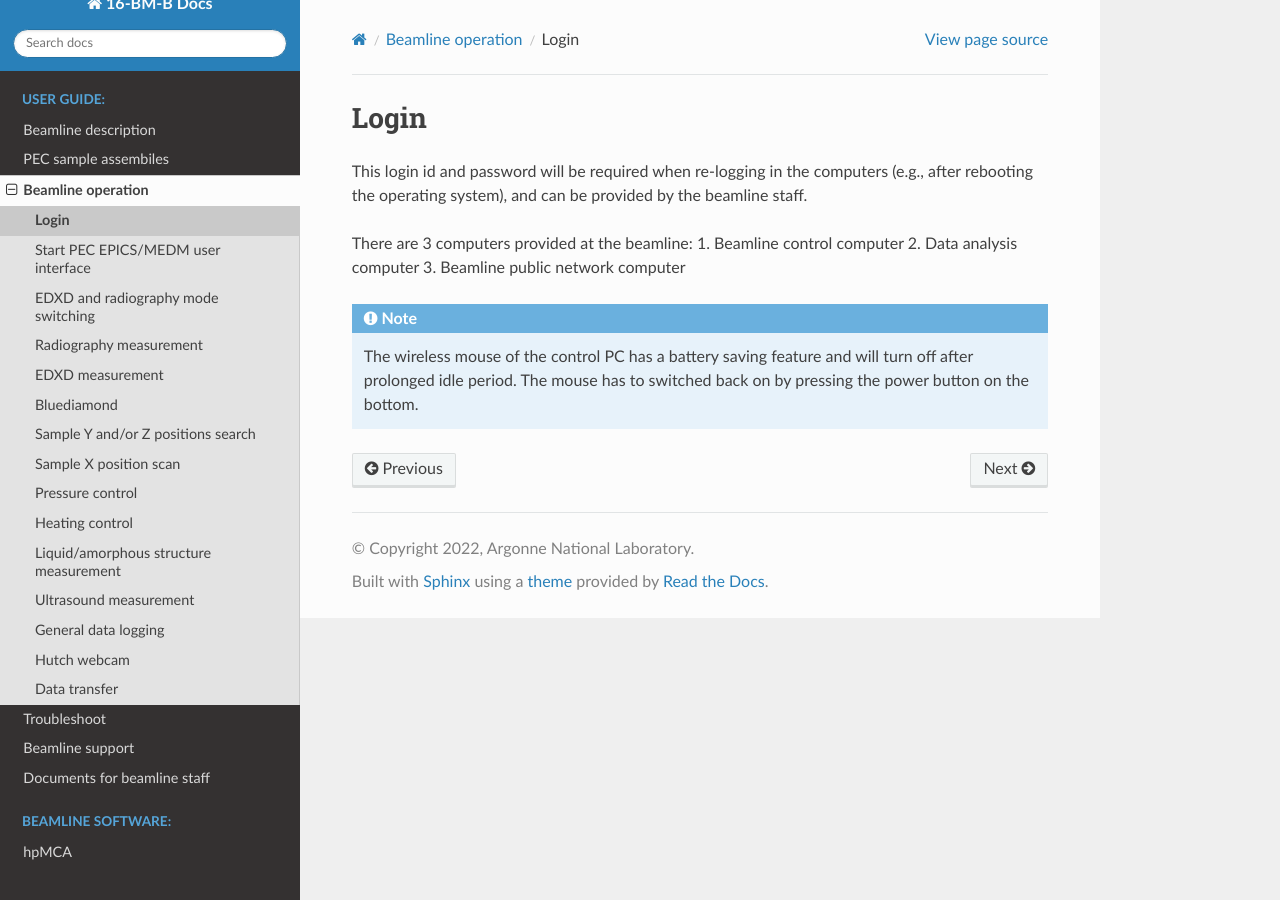
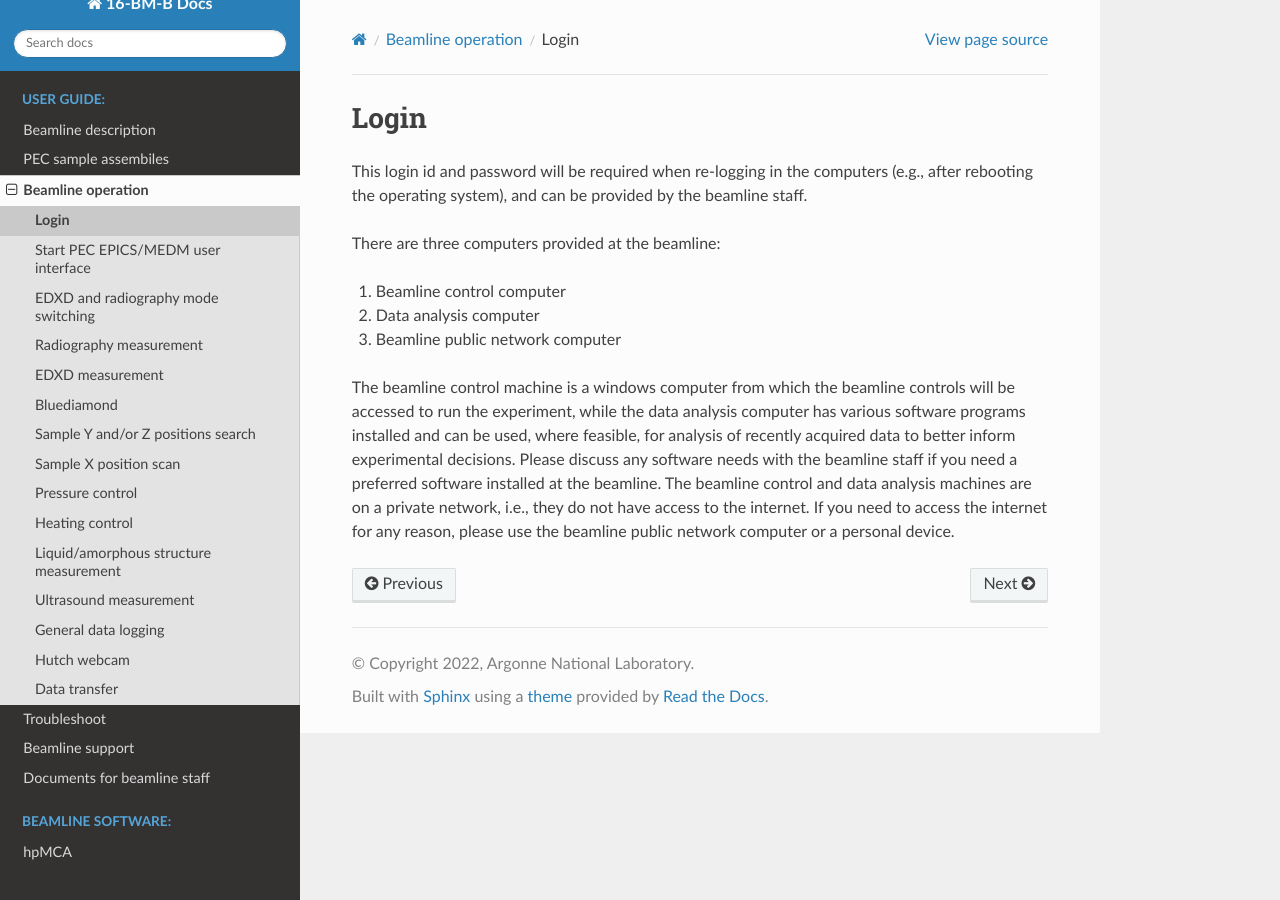
Before and after one commit to taeastmo/16BMB_manual, a Sphinx documentation site: the page built from docs/source/operations/item_001_login.rst, in a window 1280 px wide. Built offline with Sphinx 7.4.7 and the Read the Docs theme 3.1.0, drawn with Linux system fonts in a browser that asks for light colours.

Commit message:
Update item_001_login.rst

```diff
--- a/docs/source/operations/item_001_login.rst
+++ b/docs/source/operations/item_001_login.rst
@@ -3,9 +3,13 @@ Login
 
 This login id and password will be required when re-logging in the computers (e.g., after rebooting the operating system), and can be provided by the beamline staff.
 
-There are 3 computers provided at the beamline:
+There are three computers provided at the beamline:
+
 1. Beamline control computer
 2. Data analysis computer
 3. Beamline public network computer
 
-.. note:: The wireless mouse of the control PC has a battery saving feature and will turn off after prolonged idle period. The mouse has to switched back on by pressing the power button on the bottom.
+The beamline control machine is a windows computer from which the beamline controls will be accessed to run the experiment, while the data analysis computer has various software
+programs installed and can be used, where feasible, for analysis of recently acquired data to better inform experimental decisions. Please discuss any software needs with the beamline
+staff if you need a preferred software installed at the beamline. The beamline control and data analysis machines are on a private network, i.e., they do not have access to the internet.
+If you need to access the internet for any reason, please use the beamline public network computer or a personal device.
```
